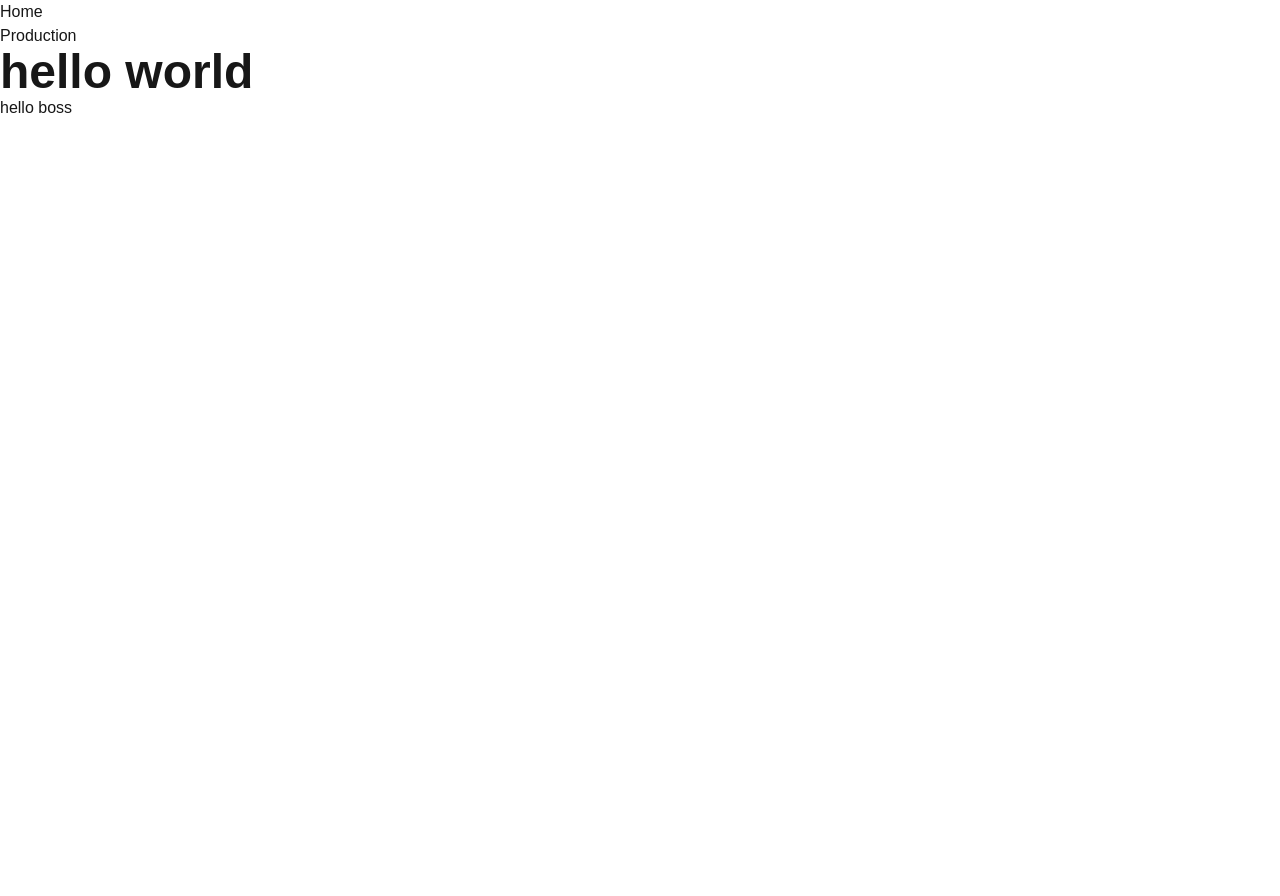
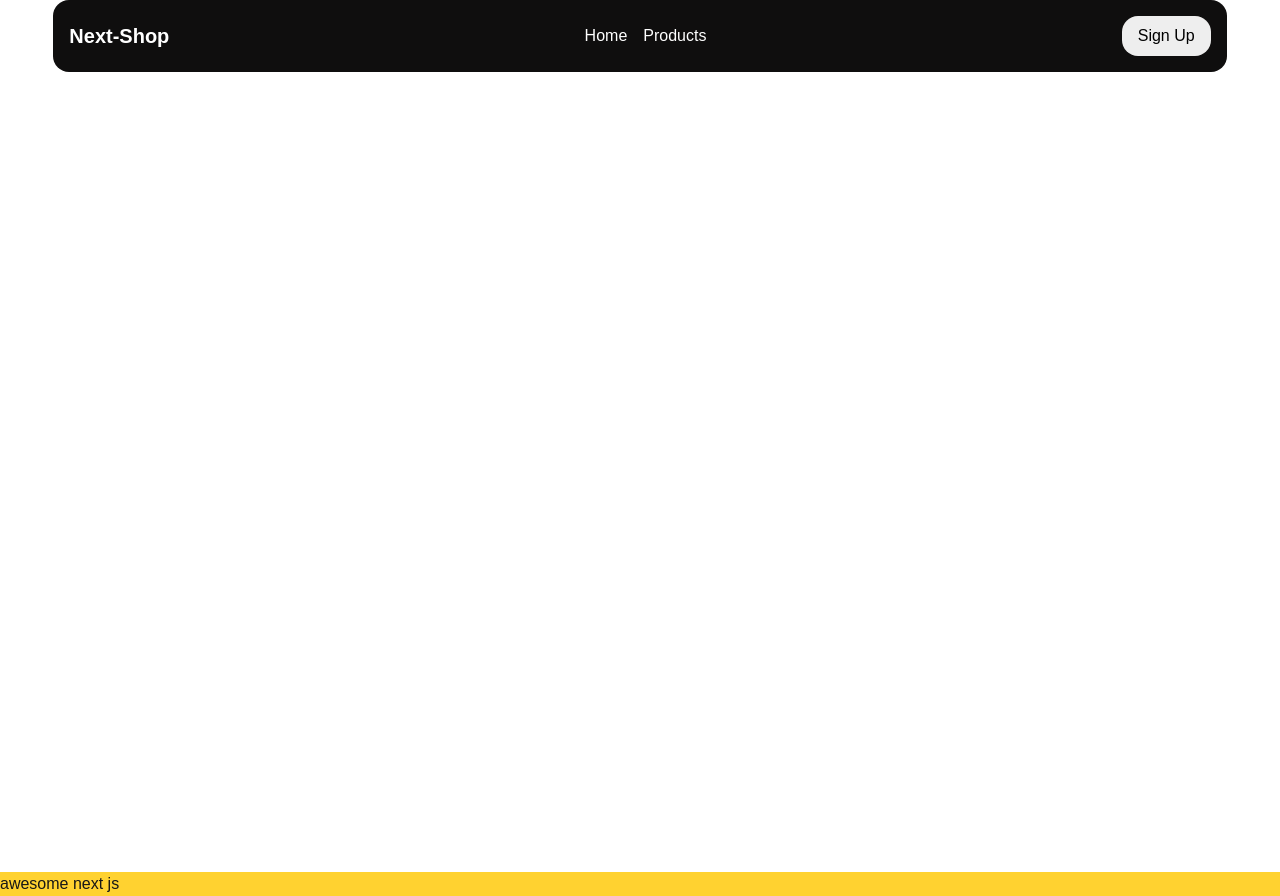
Before and after one commit to ChakmaShantunu/next-shop, a Next.js app: page / in a window 1280 px wide. Before the commit the page ends 800 px from the top, so only its background shows below. Built offline with nearby package versions, Linux system fonts and the light colour scheme.

Commit message:
navbar done

```diff
--- /dev/null
+++ b/src/app/components/Footer.jsx
@@ -0,0 +1,11 @@
+import React from 'react'
+
+export default function Footer() {
+    return (
+        <div>
+            <footer className="bg-amber-300">
+                <h1>awesome next js</h1>
+            </footer>
+        </div>
+    )
+}
--- /dev/null
+++ b/src/app/components/NavBar.jsx
@@ -0,0 +1,41 @@
+"use client";
+import Link from 'next/link';
+import React, { useState } from 'react'
+
+export default function NavBar() {
+    const [open, setOpen] = useState(false);
+    return (
+        <div className='max-w-11/12 mx-auto'>
+            <nav className="bg-[#0F0E0E] text-white p-4 flex items-center justify-between rounded-2xl">
+                <div className="text-xl font-bold">
+                    <Link href="/">Next-Shop</Link>
+                </div>
+
+                {/* Desktop Links */}
+                <div className="hidden md:flex space-x-4">
+                    <Link href="/">Home</Link>
+                    <Link href="/products">Products</Link>
+                </div>
+                <div>
+                    <Link href="/signUp"><button className='btn bg-[#EEEEEE] py-2 px-4 cursor-pointer text-black rounded-2xl'>Sign Up</button></Link>
+                </div>
+
+                {/* Mobile Menu Button */}
+                <div className="md:hidden">
+                    <button onClick={() => setOpen(!open)}>
+                        {open ? "Close" : "Menu"}
+                    </button>
+                </div>
+
+                {/* Mobile Menu */}
+                {open && (
+                    <div className="absolute top-16 left-0 w-full bg-gray-800 flex flex-col items-center md:hidden">
+                        <Link href="/" className="py-2" onClick={() => setOpen(false)}>Home</Link>
+                        <Link href="/products" className="py-2" onClick={() => setOpen(false)}>Products</Link>
+                        <Link href="/login" className="py-2" onClick={() => setOpen(false)}>Login</Link>
+                    </div>
+                )}
+            </nav>
+        </div>
+    )
+}
--- a/src/app/layout.js
+++ b/src/app/layout.js
@@ -1,5 +1,7 @@
 import { Geist, Geist_Mono } from "next/font/google";
 import "./globals.css";
+import NavBar from "./components/NavBar";
+import Footer from "./components/Footer";
 
 const geistSans = Geist({
   variable: "--font-geist-sans",
@@ -22,13 +24,11 @@ export default function RootLayout({ children }) {
       <body
         className={`${geistSans.variable} ${geistMono.variable} antialiased`}
       >
-        <nav>
-          <ul>
-            <li>Home</li>
-            <li>Production</li>
-          </ul>
-        </nav>
-        {children}
+        <NavBar></NavBar>
+        <main className="h-screen">
+          {children}
+        </main>
+        <Footer></Footer>
       </body>
     </html>
   );
--- a/src/app/page.js
+++ b/src/app/page.js
@@ -3,10 +3,7 @@ import Image from "next/image";
 export default function Home() {
   return (
     <>
-      <h1 className="font-bold text-5xl">hello world</h1>
-      <div>
-        <p>hello boss</p>
-      </div>
+
     </>
   );
 }
```
Also changed, not shown: src/app/login/page.js (added).
